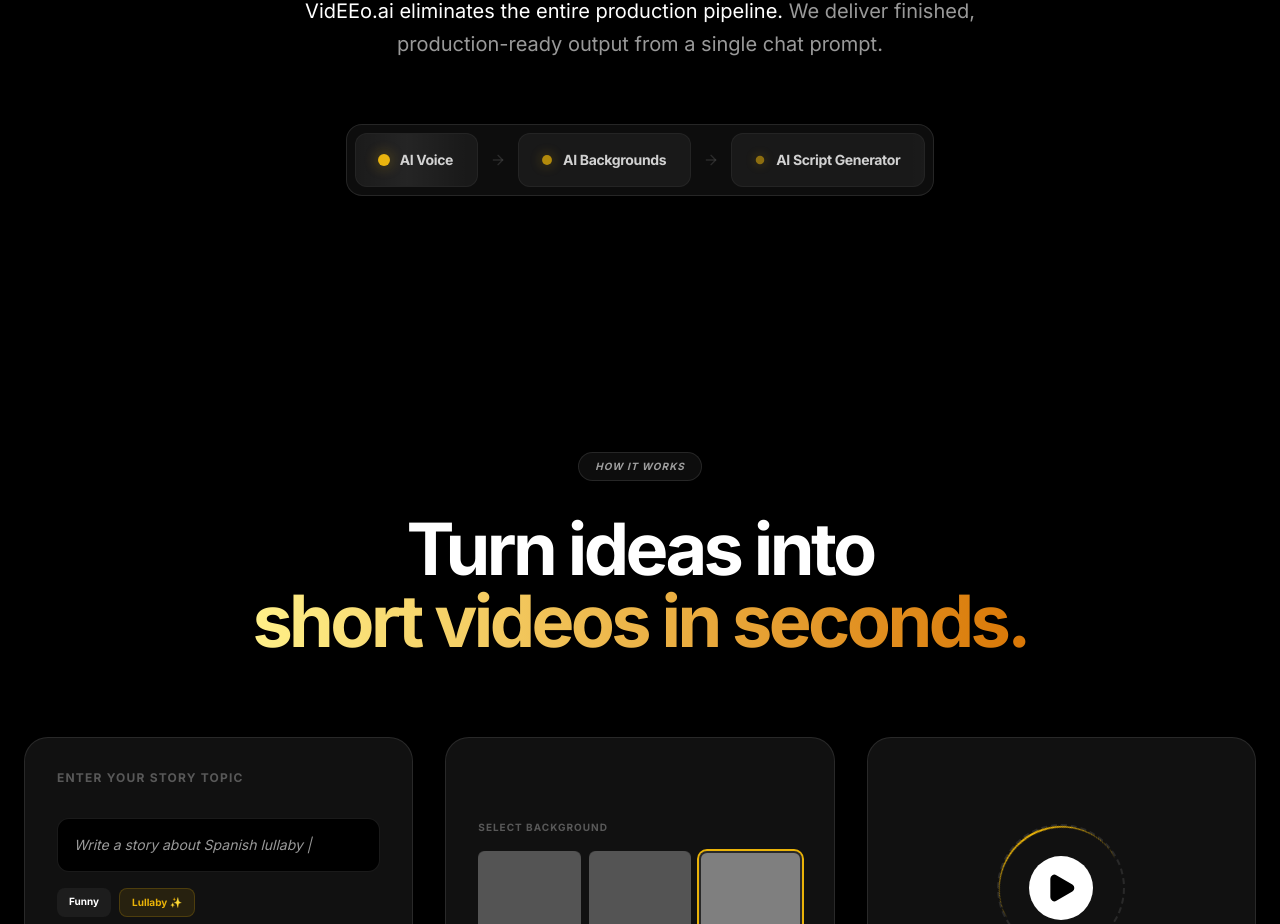
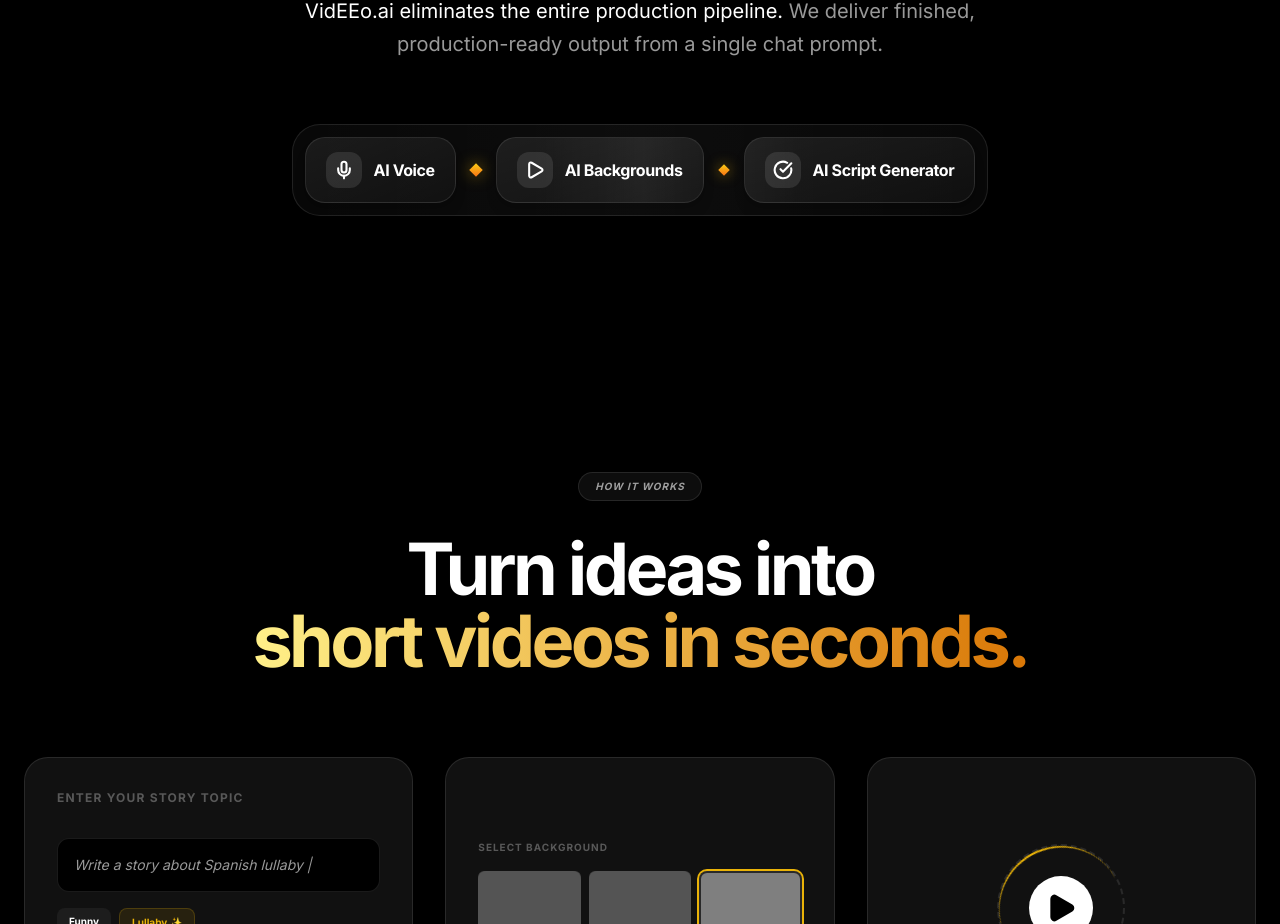
Before and after one commit to contact474/videeo-ai, a Next.js app in the folder frontend/: page / in a window 1280 px wide. Shown: the part 1296-2220 px from the top of the page. Built offline with nearby package versions, Linux system fonts and the light colour scheme.

Commit message:
UI: Refined value prop tags to match reference design with icons and diamond separators

```diff
--- a/frontend/src/app/page.tsx
+++ b/frontend/src/app/page.tsx
@@ -118,45 +118,57 @@
             whileInView={{ opacity: 1, y: 0 }}
             viewport={{ once: true }}
             transition={{ duration: 0.8, ease: "easeOut" }}
-            className="inline-flex flex-wrap justify-center items-center gap-3 p-2 bg-white/5 border border-white/10 rounded-2xl relative"
+            className="inline-flex flex-wrap justify-center items-center gap-4 p-3 bg-gradient-to-r from-white/[0.03] via-white/[0.05] to-white/[0.03] border border-white/10 rounded-[28px] relative backdrop-blur-sm"
           >
-            {['AI Voice', 'AI Backgrounds', 'AI Script Generator'].map((tag, i) => (
-              <React.Fragment key={tag}>
+            {[
+              { name: 'AI Voice', icon: Mic },
+              { name: 'AI Backgrounds', icon: Play },
+              { name: 'AI Script Generator', icon: CheckCircle }
+            ].map((feature, i) => (
+              <React.Fragment key={feature.name}>
                 <motion.div
                   initial={{ opacity: 0, scale: 0.9 }}
                   whileInView={{ opacity: 1, scale: 1 }}
-                  transition={{ delay: 0.5 + (i * 0.2), duration: 0.5 }}
-                  whileHover={{ scale: 1.05, backgroundColor: "rgba(255, 255, 255, 0.08)" }}
-                  className="flex items-center gap-3 px-6 py-4 rounded-xl bg-white/5 text-sm font-bold tracking-tight text-white/80 border border-white/5 transition-colors relative group overflow-hidden"
+                  transition={{ delay: 0.5 + (i * 0.15), duration: 0.5 }}
+                  whileHover={{ scale: 1.03 }}
+                  className="flex items-center gap-3 px-5 py-3.5 rounded-[20px] bg-gradient-to-br from-white/[0.08] to-white/[0.03] text-base font-bold tracking-tight text-white border border-white/10 transition-all relative group overflow-hidden shadow-lg"
                 >
-                  <motion.div
-                    animate={{
-                      scale: [1, 1.5, 1],
-                      opacity: [0.5, 1, 0.5]
-                    }}
-                    transition={{
-                      duration: 2,
-                      repeat: Infinity,
-                      delay: i * 0.6
-                    }}
-                    className="w-2 h-2 rounded-full bg-yellow-500 shadow-[0_0_10px_rgba(234,179,8,0.5)]"
-                  />
-                  {tag}
+                  {/* Icon with background */}
+                  <div className="w-9 h-9 rounded-xl bg-white/10 flex items-center justify-center shrink-0 relative z-10">
+                    <feature.icon className="w-5 h-5 text-white" strokeWidth={2.5} />
+                  </div>
+
+                  {/* Text */}
+                  <span className="relative z-10">{feature.name}</span>
+
                   {/* Subtle sweep animation */}
                   <motion.div
                     animate={{ x: ['-100%', '200%'] }}
-                    transition={{ duration: 3, repeat: Infinity, delay: i * 1, ease: "linear" }}
+                    transition={{ duration: 4, repeat: Infinity, delay: i * 1.3, ease: "linear" }}
                     className="absolute inset-0 bg-gradient-to-r from-transparent via-white/5 to-transparent skew-x-12"
                   />
                 </motion.div>
+
+                {/* Diamond separator */}
                 {i < 2 && (
                   <motion.div
-                    initial={{ opacity: 0, scale: 0 }}
-                    whileInView={{ opacity: 0.3, scale: 1 }}
-                    transition={{ delay: 0.7 + (i * 0.2) }}
-                  >
-                    <ArrowRight className="w-4 h-4 text-white/40" />
-                  </motion.div>
+                    initial={{ opacity: 0, rotate: 0 }}
+                    whileInView={{ opacity: 1, rotate: 45 }}
+                    animate={{
+                      scale: [1, 1.2, 1],
+                    }}
+                    transition={{
+                      opacity: { delay: 0.6 + (i * 0.15), duration: 0.4 },
+                      rotate: { delay: 0.6 + (i * 0.15), duration: 0.4 },
+                      scale: {
+                        duration: 2,
+                        repeat: Infinity,
+                        delay: i * 0.7,
+                        ease: "easeInOut"
+                      }
+                    }}
+                    className="w-2 h-2 bg-gradient-to-br from-yellow-400 to-orange-500 shadow-[0_0_12px_rgba(234,179,8,0.6)]"
+                  />
                 )}
               </React.Fragment>
             ))}
```
